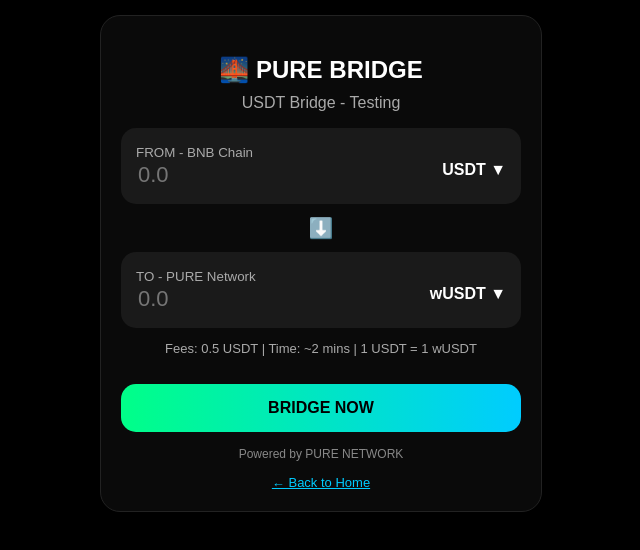
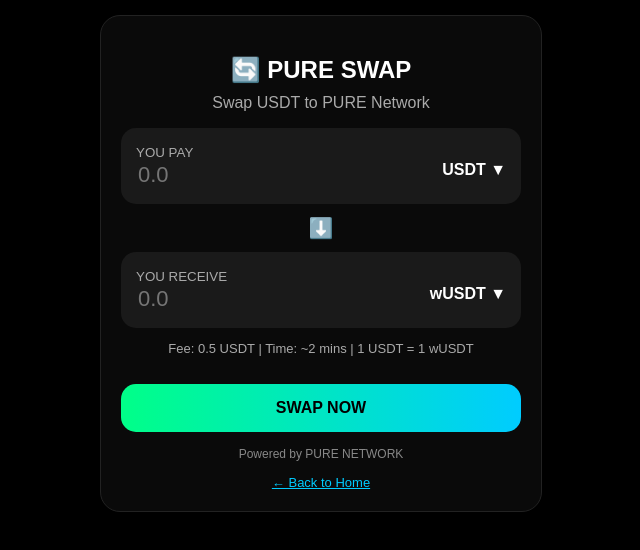
Before and after one commit to coin2biz/pure-website, a plain HTML site: page bridge.html in a window 1280 px wide. Shown: the whole page, without its empty margins (319-959 px from the left). Drawn offline with Linux system fonts and the light colour scheme.

Commit message:
Change title and labels for swap functionality

```diff
--- a/bridge.html
+++ b/bridge.html
@@ -2,7 +2,7 @@
 <html>
 <head>
 <meta name="viewport" content="width=device-width, initial-scale=1">
-<title>PURE BRIDGE - USDT</title>
+<title>PURE SWAP - USDT</title>
 <style>
 body{background:#000;margin:0;padding:15px;font-family:sans-serif}
 .box{background:#0a0a0a;padding:20px;border-radius:20px;max-width:400px;margin:auto;color:white;text-align:center;border:1px solid #222}
@@ -15,11 +15,11 @@ body{background:#000;margin:0;padding:15px;font-family:sans-serif}
 </head>
 <body>
 <div class="box">
-<h2>🌉 PURE BRIDGE</h2>
-<p style="color:#aaa;margin-top:-10px">USDT Bridge - Testing</p>
+<h2>🔄 PURE SWAP</h2>
+<p style="color:#aaa;margin-top:-10px">Swap USDT to PURE Network</p>
 
 <div class="in">
-<small>FROM - BNB Chain</small><br>
+<small>YOU PAY</small><br>
 <input id="fromAmt" type="number" placeholder="0.0" oninput="document.getElementById('toAmt').value=this.value">
 <b>USDT ▼</b>
 </div>
@@ -27,14 +27,14 @@ body{background:#000;margin:0;padding:15px;font-family:sans-serif}
 <div style="margin:12px;font-size:20px">⬇️</div>
 
 <div class="in">
-<small>TO - PURE Network</small><br>
+<small>YOU RECEIVE</small><br>
 <input id="toAmt" type="number" placeholder="0.0">
 <b>wUSDT ▼</b>
 </div>
 
-<p style="font-size:13px;color:#aaa">Fees: 0.5 USDT | Time: ~2 mins | 1 USDT = 1 wUSDT</p>
+<p style="font-size:13px;color:#aaa">Fee: 0.5 USDT | Time: ~2 mins | 1 USDT = 1 wUSDT</p>
 
-<button class="btn" onclick="alert('Testing Mode! Real Bridge Coming Soon on PURE NETWORK')">BRIDGE NOW</button>
+<button class="btn" onclick="alert('Testing Mode! Swap Coming Soon on PURE NETWORK')">SWAP NOW</button>
 
 <p style="font-size:12px;color:#888;margin-top:15px">Powered by PURE NETWORK</p>
 <a href="index.html" style="color:#00ccff;font-size:13px">← Back to Home</a>
```
